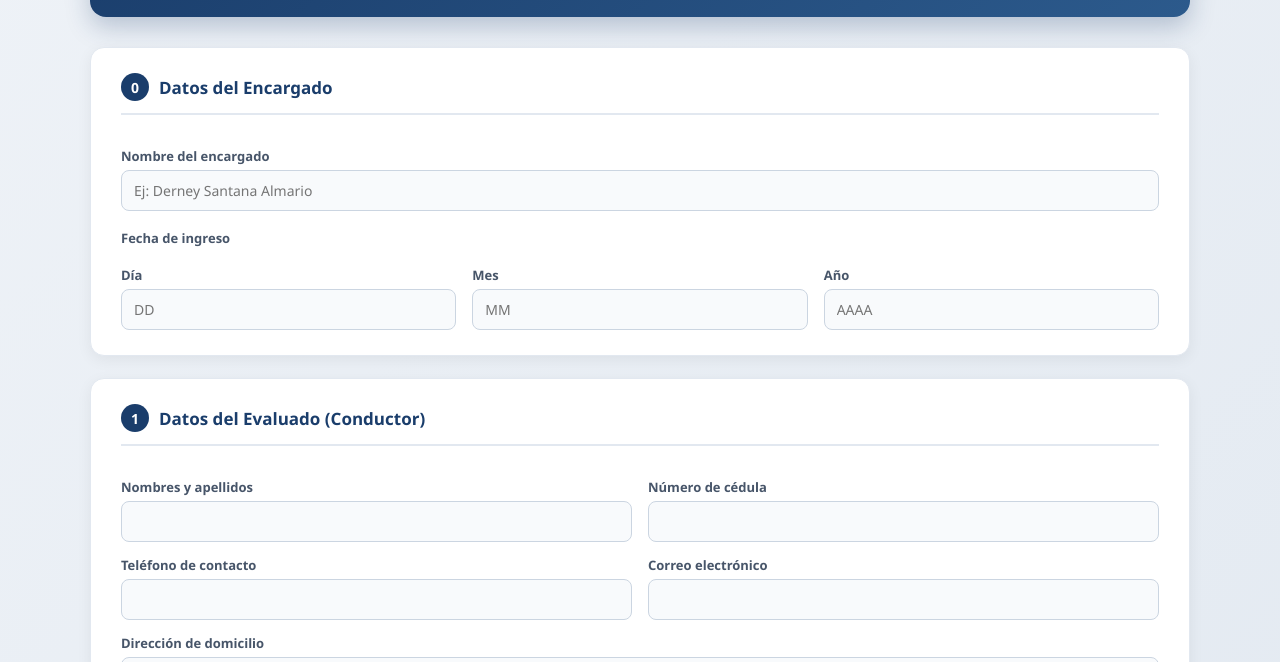
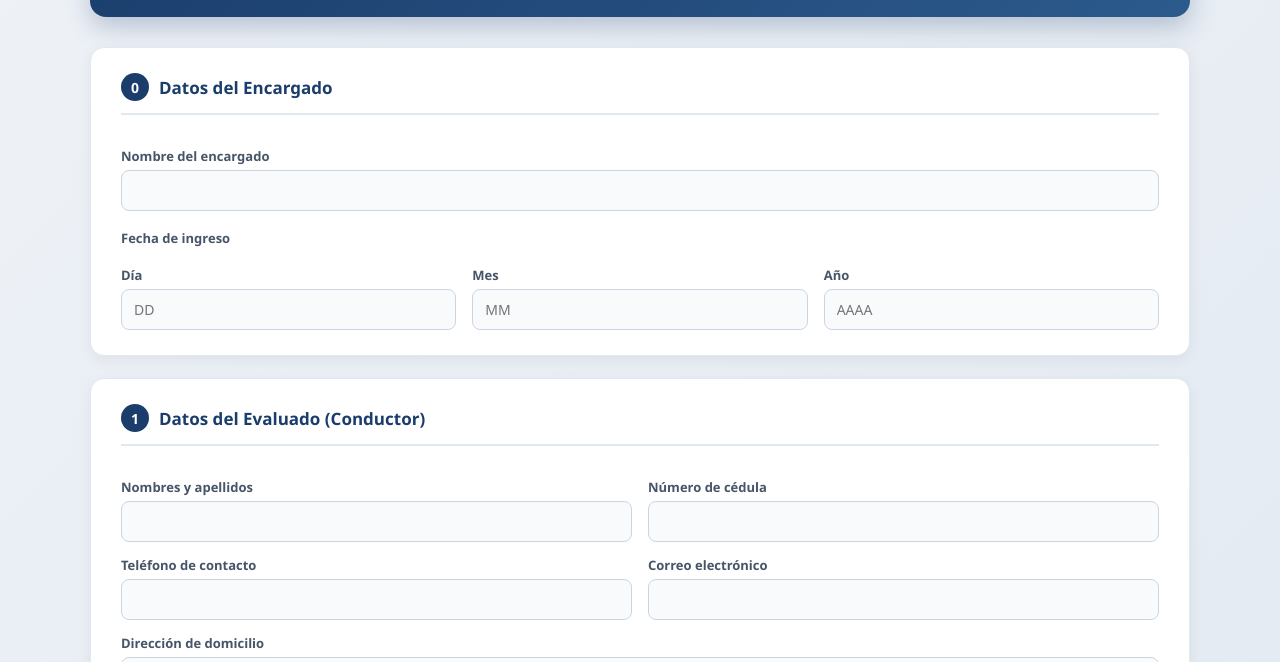
Before and after one commit to dlimpressions/ESGLE, a plain HTML site: page index.html in a window 1280 px wide. Shown: the part 138-800 px from the top of the page. Drawn offline with Linux system fonts and the light colour scheme.

```diff
--- a/index.html
+++ b/index.html
@@ -93,7 +93,7 @@
   <div class="row">
     <div style="flex: 2;">
       <label>Nombre del encargado</label>
-      <input type="text" id="encargado_nombre" placeholder="Ej: Derney Santana Almario">
+      <input type="text" id="encargado_nombre" placeholder="">
     </div>
   </div>
   <label style="margin-top:18px;">Fecha de ingreso</label>
```
